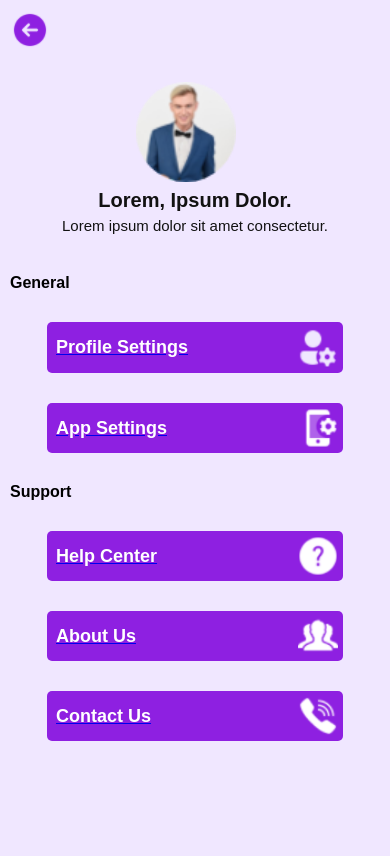
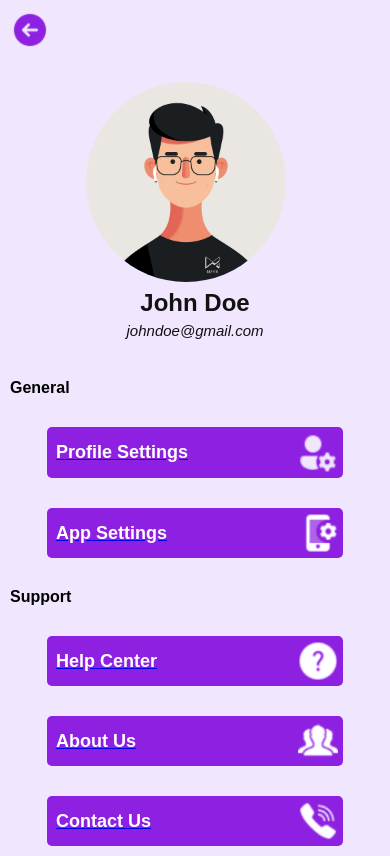
Before and after one commit to sudo-apt-get-mark/budget, a plain HTML site: page account.html in a window 390 px wide. Drawn offline with Linux system fonts and the light colour scheme.

Commit message:
new change

```diff
--- a/account.html
+++ b/account.html
@@ -14,9 +14,9 @@
     </a>
 
     <div class="avatar">
-        <img src="Avatar.png" alt="avatar">
-        <h1>Lorem, ipsum dolor.</h1>
-        <p>Lorem ipsum dolor sit amet consectetur.</p>
+        <img src="avatar.jpg" alt="avatar">
+        <h1>John Doe</h1>
+        <p>johndoe@gmail.com</p>
     </div>
 
     <div class="general">
--- a/account.scss
+++ b/account.scss
@@ -23,12 +23,14 @@ body {
 
             img {
                 object-fit: contain;
-                width: 10rem;
-                margin-left: 10rem;
+                width: 20rem;
+                height: 20rem;
+                margin-left: 5rem;
+                border-radius: 50%;
             }
 
             h1 {
-                font-size: 2rem;
+                font-size: 2.4rem;
                 text-align: center;
                 font-weight: map-get($fontweight, medium );
                 text-transform: capitalize;
@@ -38,6 +40,7 @@ body {
 
             p {
                 font-size: 1.5rem;
+                font-style: italic;
                 text-align: center;
                 font-weight: map-get($fontweight, regular );
                 color: $dark;
```
Also changed, not shown: account.css, avatar.jpg (added), profile.jpg (added), 1 other file.
